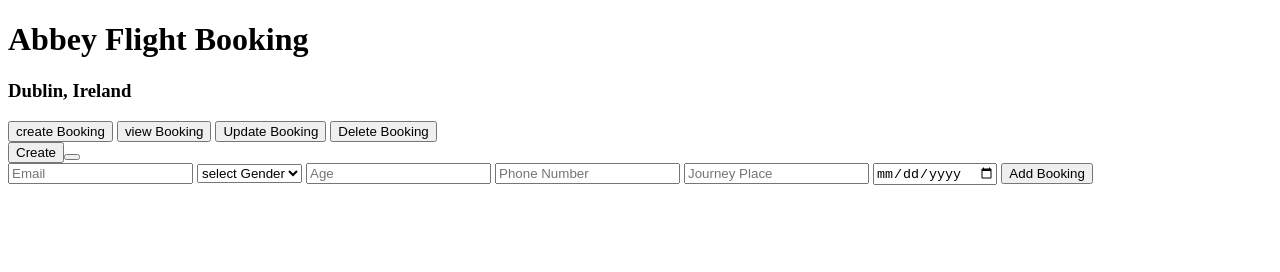
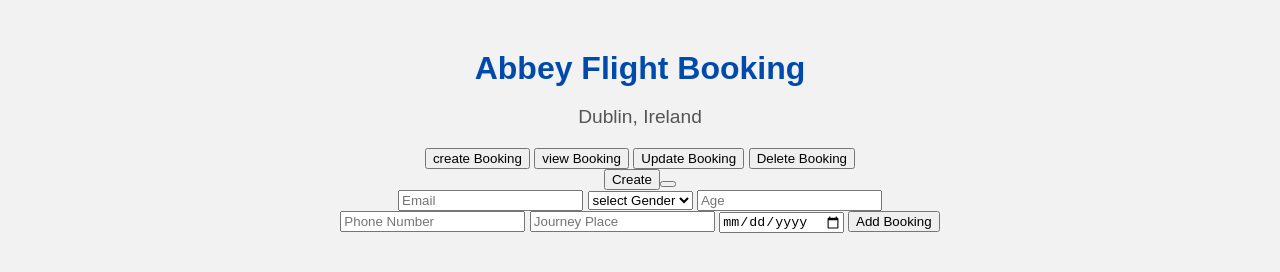
Before and after one commit to CHRISTUPREMCHANDNEELA/Flight-Booking-System, a plain HTML site: page create.html in a window 1280 px wide. Drawn offline with Linux system fonts and the light colour scheme.

Commit message:
Create initial CSS for create page

```diff
--- /dev/null
+++ b/create.css
@@ -0,0 +1,30 @@
+body {
+    font-family: Arial, sans-serif;
+    background-color: #f2f2f2;
+    margin: 0;
+    padding: 0;
+}
+
+.container {
+    text-align: center;
+    margin-top: 50px;
+    max-width: 600px;
+    margin-left: auto;
+    margin-right: auto;
+}
+
+h1 {
+    color: #004aad;
+    margin-bottom: 5px;
+}
+
+.location {
+    color: #555;
+    font-weight: normal;
+    margin-bottom: 20px;
+    font-size: 1.2em;
+}
+
+.nav-button {
+    margin-bottom: 30px;
+}
--- a/create.html
+++ b/create.html
@@ -3,6 +3,7 @@
 <head>
     <meta charset="UTF-8">
     <title>Create Booking - Abbey Flight</title>
+    <link rel="stylesheet" href="create.css">
 </head>
 <body>
     <div class="container">
```
